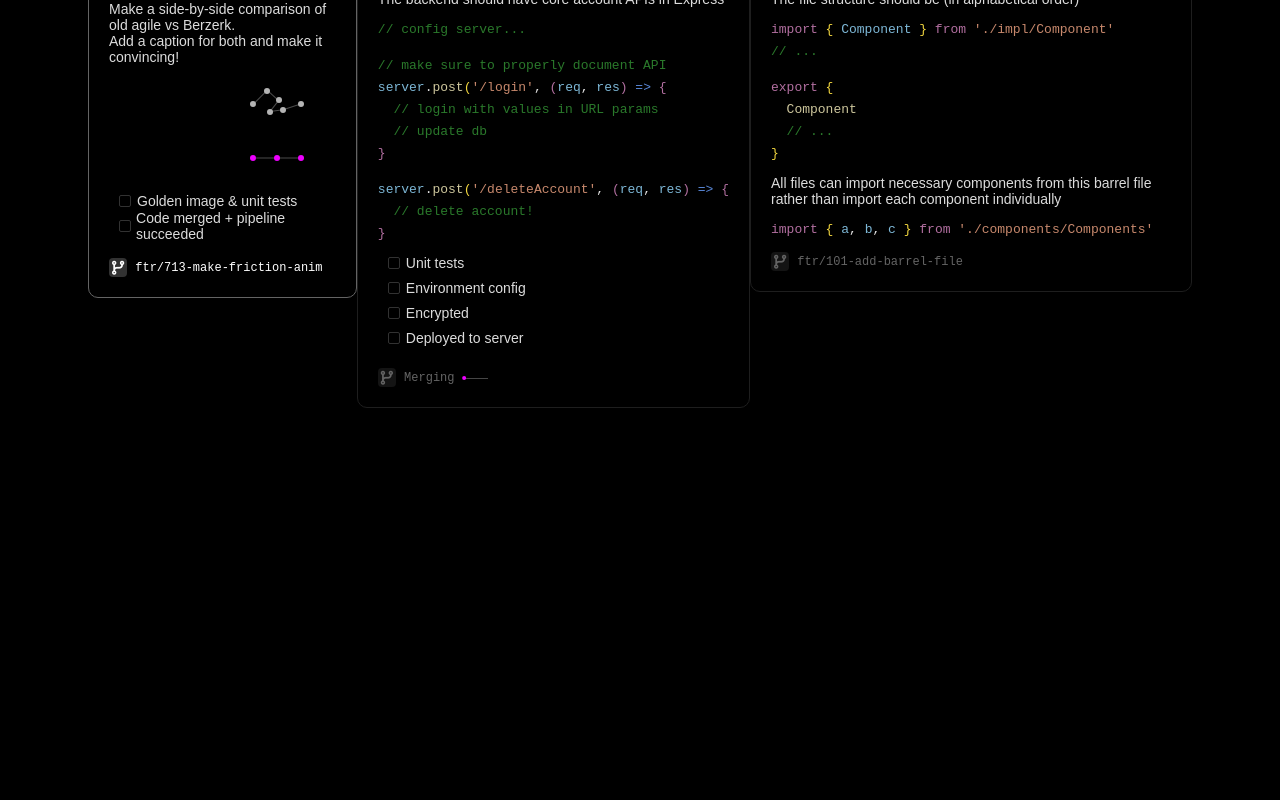
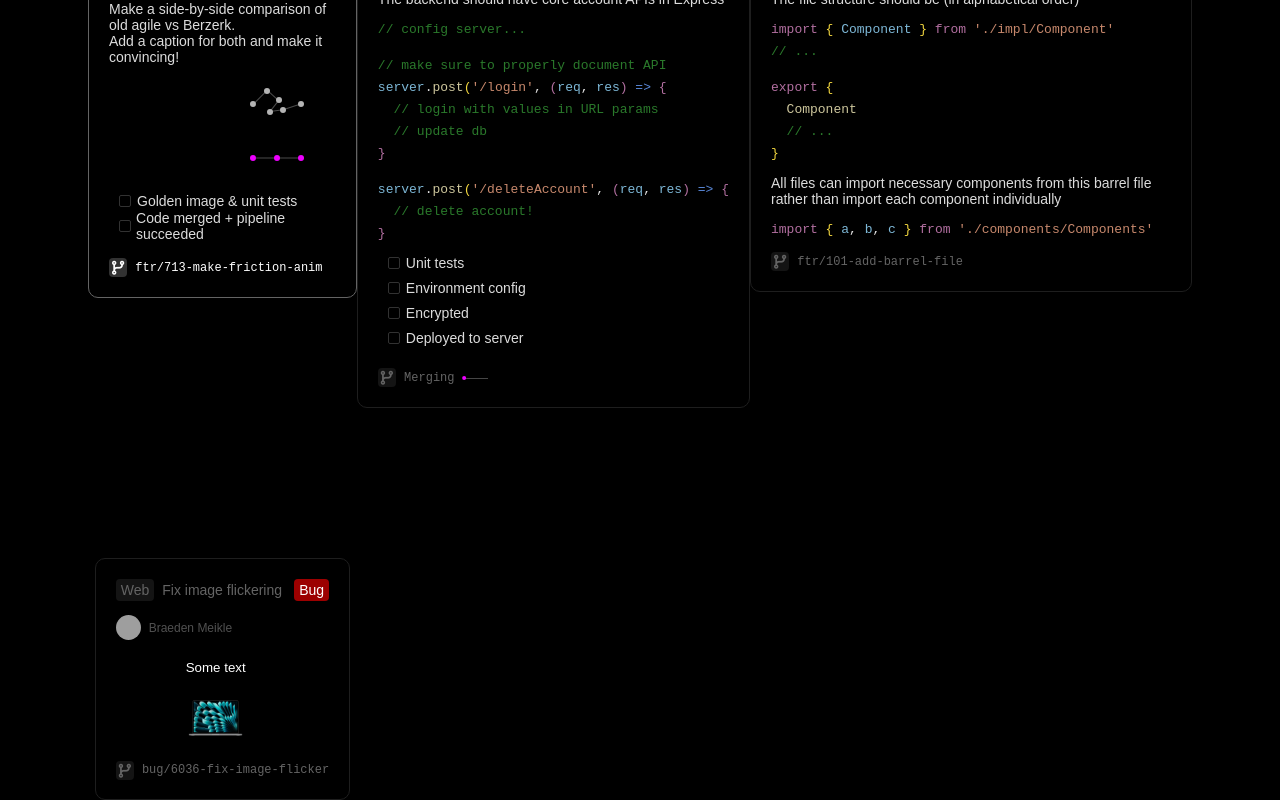
Before and after one commit to bmeikle56/bz-dev, a Next.js app: page /dash/dev in a window 1280 px wide. Shown: the part 587-1387 px from the top of the page. Before the commit the page ends 995 px from the top, so only its background shows below. Built offline with nearby package versions, Linux system fonts and the light colour scheme; grey boxes are pictures that could not be loaded.

Commit message:
Add a bug ticket

```diff
--- a/src/app/dash/dev/page.js
+++ b/src/app/dash/dev/page.js
@@ -1,6 +1,8 @@
 
 'use client'
 
+import Image from 'next/image'
+import { motion } from 'motion/react'
 import { useState } from 'react'
 
 import { CBList, ccode, CCode, Goal, SideBar, Spacer, Work } from '../../cmp/Components'
@@ -213,9 +215,40 @@ function FrictionPointDesc() {
   )
 }
 
-/// Feature = ftr
-/// Refactor = ref
-/// Research = rsc
+function ImageFlickerDesc() {
+  function FlickeringLaptop() {
+    return (
+      <motion.div
+      initial={{ opacity: 1 }}
+      animate={{ opacity: [1,0.2,1,0.2,1,0.2,1] }}
+      transition={{
+        delay: 3,
+        repeat: Infinity,
+        repeatDelay: 6
+      }}
+      >
+        <Image
+          src='/mac1.png'
+          width='55'
+          height='60'
+          alt='Laptop'
+        />
+      </motion.div>
+    )
+  }
+
+  return (
+    <div style={{display: 'flex', textAlign: 'left', alignItems: 'center', flexDirection: 'column', width: '200px'}}>
+      <p style={{color: 'white'}}>Some text</p>
+      <FlickeringLaptop/>
+    </div>
+  )
+}
+
+/// Feature  : ftr
+/// Refactor : ref
+/// Research : rsc
+/// Bug      : bug
 
 const workMeta1 = {
   author: 'Braeden Meikle',
@@ -234,7 +267,7 @@ const workMeta2 = {
   app: 'Web',
   title: 'Backend Account APIs',
   desc: BackendDesc,
-  branch: 'rsc/713-account-apis',
+  branch: 'rsc/8088-account-apis',
   status: 'Research',
   statusColor: 'rgb(0, 109, 0)'
 }
@@ -248,6 +281,17 @@ const workMeta3 = {
   branch: 'ftr/101-add-barrel-file',
   status: 'Refactor',
   statusColor: 'rgb(156, 86, 0)'
+}
+
+const workMeta4 = {
+  author: 'Braeden Meikle',
+  pfp: 'https://i.postimg.cc/GhTKWxyY/IMG-6071.jpg',
+  app: 'Web',
+  title: 'Fix image flickering',
+  desc: ImageFlickerDesc,
+  branch: 'bug/6036-fix-image-flicker',
+  status: 'Bug',
+  statusColor: 'rgb(156, 0, 0)'
 }
 
 const goalMeta1 = {
@@ -314,6 +358,7 @@ export default function DevDashboardPage() {
       <Work meta={workMeta1} isToggled={selected == 0} isMerging={false} onClick={() => select(0)}/>
       <Work meta={workMeta2} isToggled={selected == 1} isMerging={true} onClick={() => select(1)}/>
       <Work meta={workMeta3} isToggled={selected == 2} isMerging={false} onClick={() => select(2)}/>
+      <Work meta={workMeta4} isToggled={selected == 3} isMerging={false} onClick={() => select(3)}/>
     </div>
   )
 }
```
